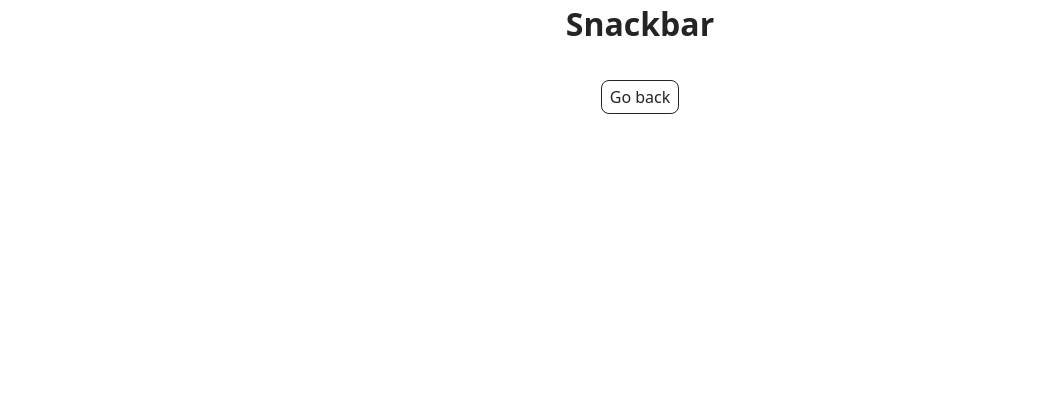
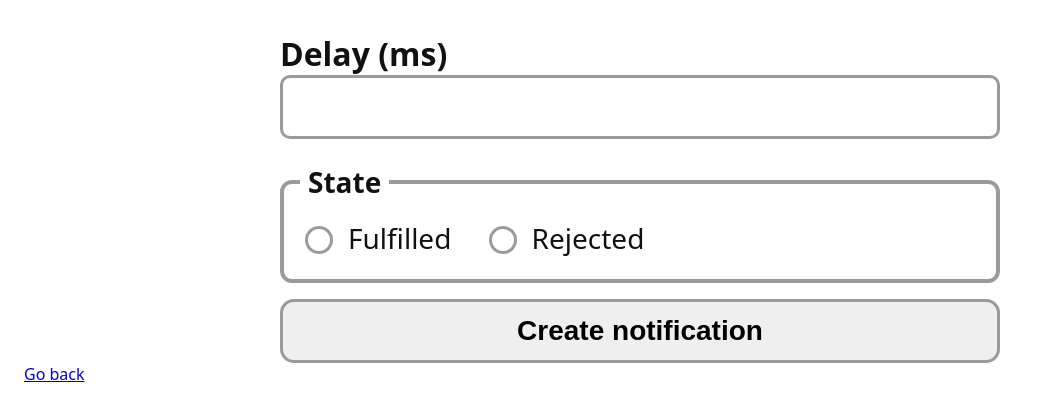
Before and after one commit to TonyP1992/goit-js-hw-10, a website built with Vite: page src/2-snackbar.html in a window 1280 px wide. Shown: the whole page, without its empty margins (0-1039 px from the left). Built offline with nearby package versions, Linux system fonts and the light colour scheme.

Commit message:
add second task

```diff
--- a/src/2-snackbar.html
+++ b/src/2-snackbar.html
@@ -5,18 +5,32 @@
     <meta http-equiv="X-UA-Compatible" content="IE=edge" />
     <meta name="viewport" content="width=device-width, initial-scale=1.0" />
     <title>Snackbar</title>
-    <link rel="stylesheet" href="./css/styles.css" />
+    <link rel="stylesheet" href="./css/2-snackbar.css" />
   </head>
   <body>
-    <!-- <load
-      src="./partials/header.html"
-      icon-path="./img/sprite.svg#logo"
-      highlight-curr="active"
-    /> -->
-
     <main>
       <div class="container">
-        <h1 class="main-title">Snackbar</h1>
+
+        <form class="form">
+  <label>
+    Delay (ms)
+    <input type="number" name="delay" required />
+  </label>
+
+  <fieldset>
+    <legend>State</legend>
+    <label>
+      <input type="radio" name="state" value="fulfilled" required />
+      Fulfilled
+    </label>
+    <label>
+      <input type="radio" name="state" value="rejected" required />
+      Rejected
+    </label>
+  </fieldset>
+
+  <button type="submit">Create notification</button>
+</form>
         <load src="./partials/back-link.html" />
       </div>
     </main>
--- /dev/null
+++ b/src/css/2-snackbar.css
@@ -0,0 +1,112 @@
+/* базовое */
+*,
+*::before,
+*::after { box-sizing: border-box; }
+
+:root {
+  --border: #9b9b9b;
+  --text: #111;
+  --bg: #fff;
+}
+
+body {
+  margin: 0;
+  padding: 32px 24px;
+  color: var(--text);
+  background: var(--bg);
+  font-family: system-ui, -apple-system, Segoe UI, Roboto, Arial, sans-serif;
+}
+
+/* контейнер формы */
+.form {
+  max-width: 720px;
+  margin: 0 auto;
+}
+
+/* заголовки-лейблы */
+.form > label {
+  display: block;
+  font-size: 32px;
+  font-weight: 700;
+  margin-bottom: 12px;
+}
+
+/* поле delay */
+.form input[type="number"] {
+  display: block;
+  width: 100%;
+  height: 64px;
+  font-size: 28px;
+  padding: 10px 16px;
+  border: 3px solid var(--border);
+  border-radius: 10px;
+  outline: none;
+}
+.form input[type="number"]:focus {
+  border-color: #555;
+}
+
+/* блок State */
+.form fieldset {
+  margin: 24px 0 16px;
+  padding: 18px 16px 22px;
+  border: 4px solid var(--border);
+  border-radius: 12px;
+}
+.form legend {
+  font-size: 28px;
+  font-weight: 700;
+  padding: 0 8px;
+}
+
+/* радиокнопки в ряд и крупные */
+.form fieldset label {
+  display: inline-flex;
+  align-items: center;
+  gap: 12px;
+  font-size: 28px;
+  margin-right: 28px;
+  cursor: pointer;
+}
+
+/* кастомный вид радиокнопок (большие кружки) */
+.form input[type="radio"] {
+  appearance: none;
+  width: 28px;
+  height: 28px;
+  border: 3px solid var(--border);
+  border-radius: 50%;
+  display: inline-grid;
+  place-items: center;
+  position: relative;
+}
+.form input[type="radio"]::after {
+  content: "";
+  width: 14px;
+  height: 14px;
+  border-radius: 50%;
+  transform: scale(0);
+  transition: transform .12s ease-in-out;
+  background: #333;
+}
+.form input[type="radio"]:checked::after {
+  transform: scale(1);
+}
+
+/* кнопка */
+.form button[type="submit"] {
+  width: 100%;
+  height: 64px;
+  font-size: 28px;
+  font-weight: 700;
+  border: 3px solid var(--border);
+  border-radius: 14px;
+  background: #efefef;
+  cursor: pointer;
+}
+.form button[type="submit"]:hover {
+  background: #e4e4e4;
+}
+.form button[type="submit"]:active {
+  transform: translateY(1px);
+}
--- a/src/js/2-snackbar.js
+++ b/src/js/2-snackbar.js
@@ -1 +1,47 @@
-console.log("Hello Page 2");
+// Убедись, что пакет установлен: npm i izitoast
+import iziToast from "izitoast";
+import "izitoast/dist/css/iziToast.min.css";
+
+window.addEventListener("DOMContentLoaded", () => {
+  const form = document.querySelector(".form");
+  if (!form) {
+    console.error('Форма .form не найдена в DOM.');
+    return;
+  }
+
+  form.addEventListener("submit", (e) => {
+    e.preventDefault();
+
+    const fd = new FormData(form);
+    const delayRaw = fd.get("delay");
+    const state = fd.get("state"); // "fulfilled" | "rejected" | null
+
+    const delay = Number(delayRaw);
+    if (!Number.isFinite(delay) || delay < 0) {
+      iziToast.error({ title: "Error", message: "Укажи delay (мс) — неотрицательное число." });
+      return;
+    }
+    if (state !== "fulfilled" && state !== "rejected") {
+      iziToast.error({ title: "Error", message: "Выбери состояние: Fulfilled или Rejected." });
+      return;
+    }
+
+    createPromise(delay, state === "fulfilled")
+      .then((ms) => {
+        console.log(`✅ Fulfilled promise in ${ms}ms`);
+        iziToast.success({ title: "OK", message: `Fulfilled in ${ms}ms`, position: "topRight" });
+      })
+      .catch((ms) => {
+        console.log(`❌ Rejected promise in ${ms}ms`);
+        iziToast.error({ title: "Error", message: `Rejected in ${ms}ms`, position: "topRight" });
+      });
+  });
+});
+
+function createPromise(delay, shouldResolve) {
+  return new Promise((resolve, reject) => {
+    setTimeout(() => {
+      shouldResolve ? resolve(delay) : reject(delay);
+    }, delay);
+  });
+}
```
Also changed, not shown: src/1-timer.html (+1 -3 lines).
